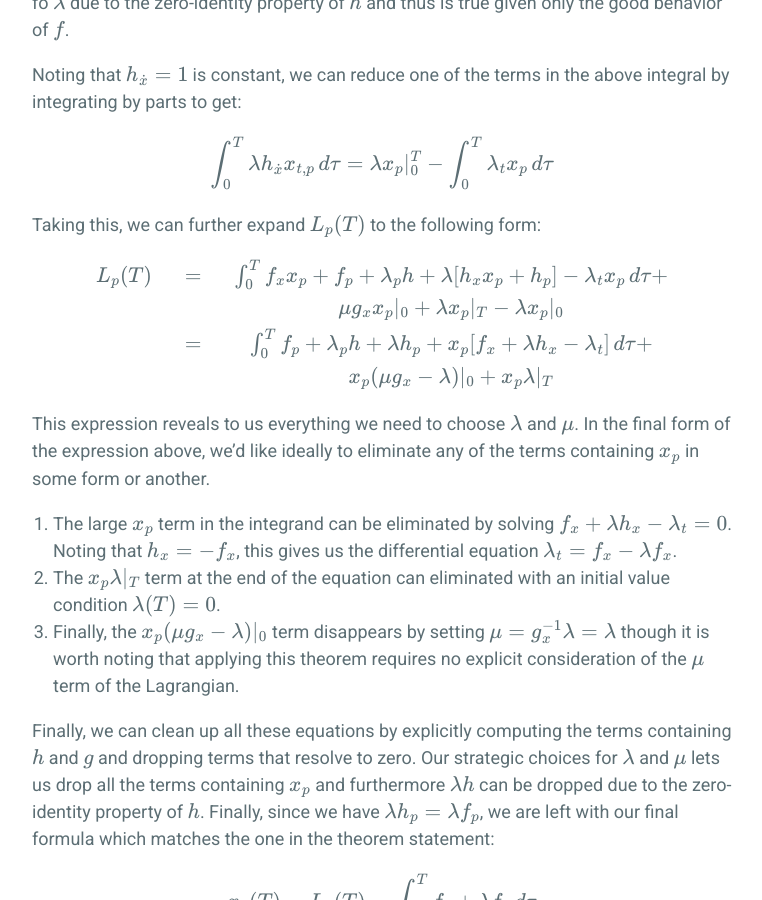
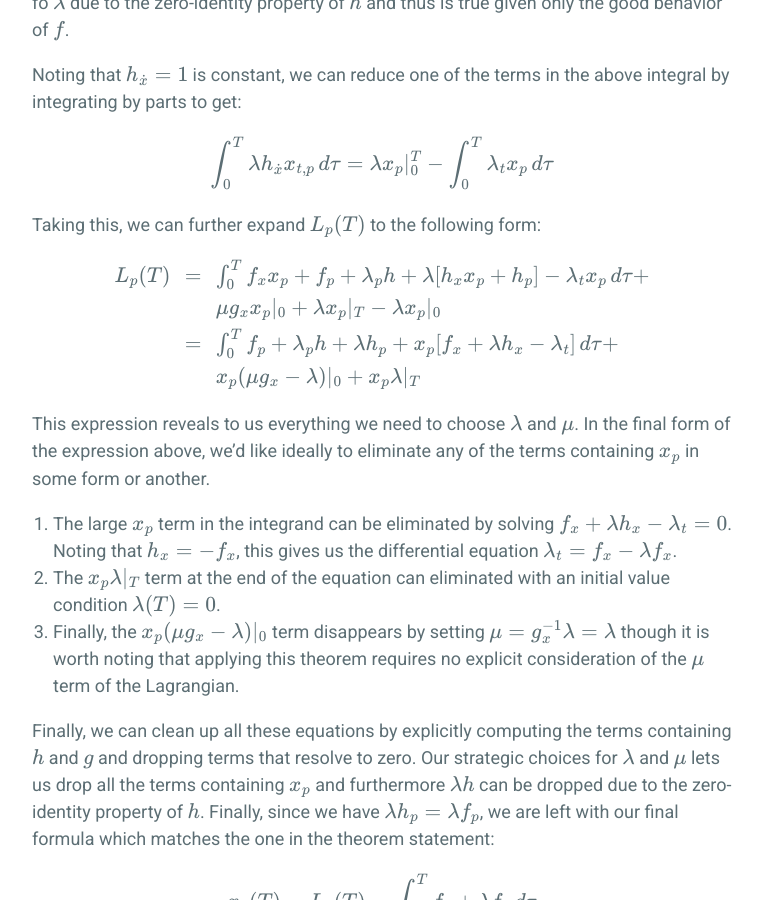
Before and after one commit to frankwang95/frankwang95.github.io, a Jekyll site: the page built from _posts/2020-01-05-deriving-adjoint-differentiation-of-odes.md, in a window 1280 px wide and 900 px high, scrolled down 1779 px. Shown: the whole window, without its empty margins (258-1020 px from the left). Built offline with Jekyll 4.4.1, drawn with Linux system fonts in a browser that asks for light colours; formulas are drawn with MathJax 3.

Commit message:
Refinements to hacky alignment fix.

```diff
--- a/_posts/2020-01-05-deriving-adjoint-differentiation-of-odes.md
+++ b/_posts/2020-01-05-deriving-adjoint-differentiation-of-odes.md
@@ -41,11 +41,11 @@ $$\int_0^T \lambda h_{\dot x} x_{t,p} \, d\tau = \lambda  x_p \rvert^T_0 - \int_
 
 Taking this, we can further expand $$L_p(T)$$ to the following form:
 
-$$\begin{array}{ccc}
-L_p(T) & ~=~ & \int_0^T f_x x_p + f_p + \lambda_p h + \lambda [h_x x_p + h_p ] - \lambda_t  x_p \, d\tau + \\
-       &     & \mu g_x x_p \vert_0 + \lambda x_p \vert_T - \lambda  x_p \vert_0 \\
-       & ~=~ & \int_0^T f_p + \lambda_p h + \lambda h_p + x_p[f_x + \lambda h_x - \lambda_t] \, d\tau + \\
-       &     & x_p (\mu g_x - \lambda) \vert_0+ x_p \lambda \vert_T
+$$\begin{array}{ccl}
+L_p(T) & \!\!=\!\! & \int_0^T f_x x_p + f_p + \lambda_p h + \lambda [h_x x_p + h_p ] - \lambda_t  x_p \, d\tau + \\
+       &           & \mu g_x x_p \vert_0 + \lambda x_p \vert_T - \lambda  x_p \vert_0 \\
+       & \!\!=\!\! & \int_0^T f_p + \lambda_p h + \lambda h_p + x_p[f_x + \lambda h_x - \lambda_t] \, d\tau + \\
+       &           & x_p (\mu g_x - \lambda) \vert_0+ x_p \lambda \vert_T
 \end{array}$$
 
 This expression reveals to us everything we need to choose $$\lambda$$ and $$\mu$$. In the final form of the expression above, we'd like ideally to eliminate any of the terms containing $$x_p$$ in some form or another.
```
